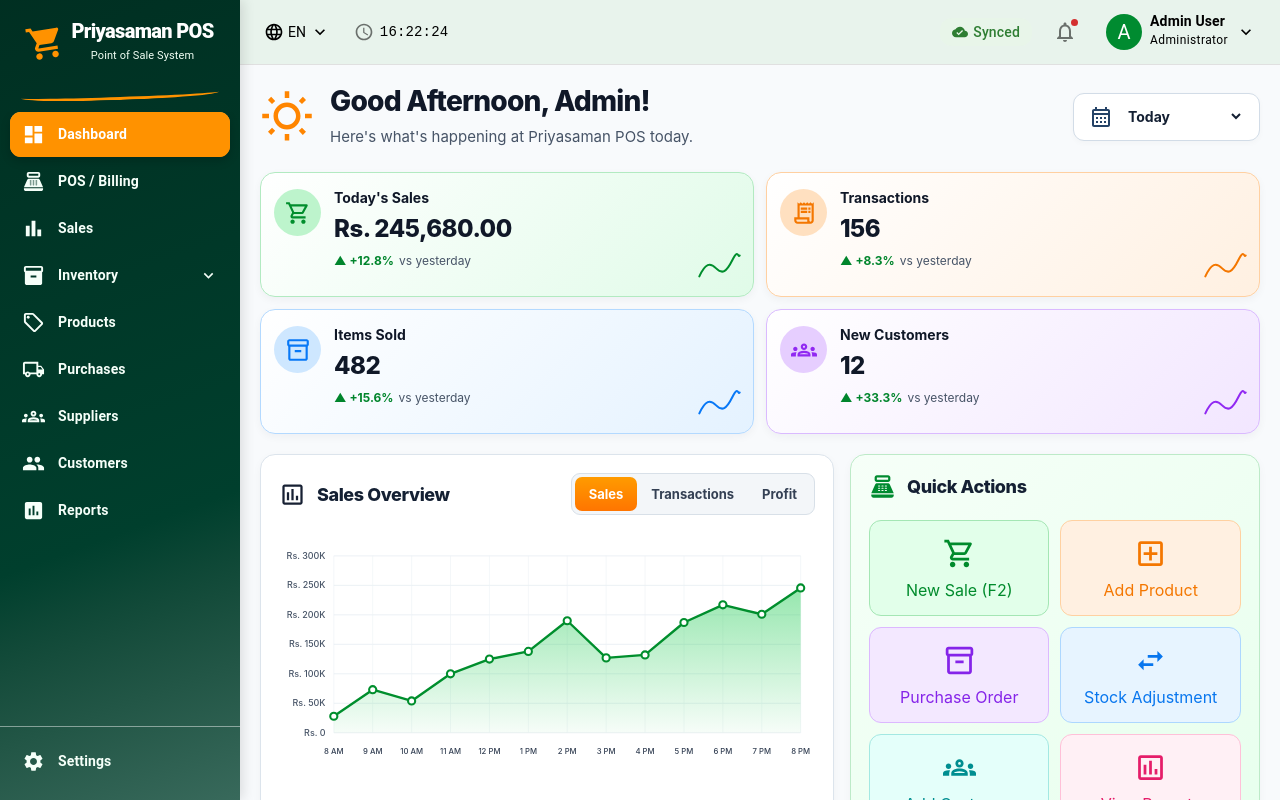
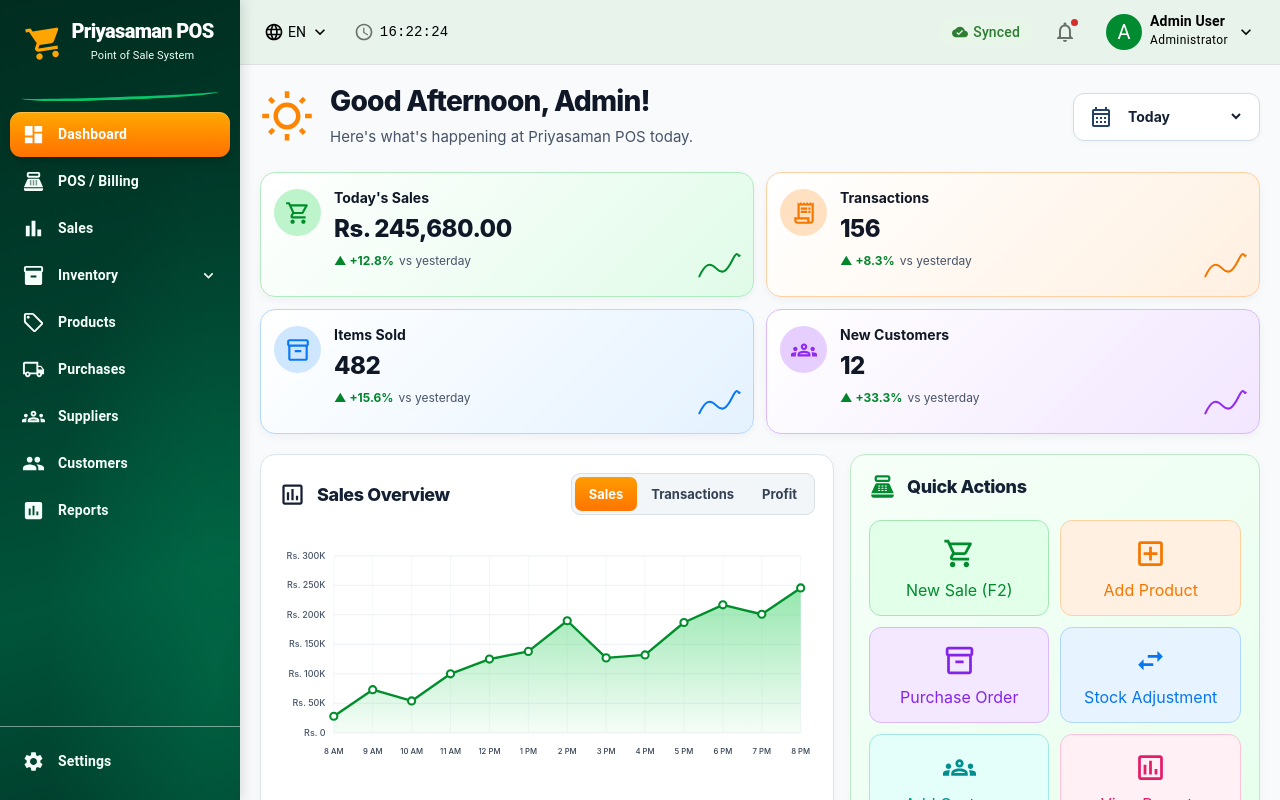
Before and after one commit to SriyanthaDeepal/priyasaman_pos_system, a React (Vite) app in the folder frontend/: page / in a window 1280 px wide. Built offline with nearby package versions, Linux system fonts and the light colour scheme; what @zxing/library would draw is missing.

Commit message:
fix(theme): preserve original emerald gradient orange navigation and header

```diff
--- a/frontend/src/layouts/MainLayout/theme.css
+++ b/frontend/src/layouts/MainLayout/theme.css
@@ -1,11 +1,11 @@
 /* Shared POS theme tokens: all overrides are scoped to the application root. */
-.pos-themed-root .ps-sidebar{background:linear-gradient(160deg,color-mix(in srgb,var(--pos-primary) 75%,black),var(--pos-primary) 65%,color-mix(in srgb,var(--pos-primary) 78%,white))!important}
-.pos-themed-root .ps-sidebar-nav-row-active,.pos-themed-root .ps-sidebar-item-active.MuiListItemButton-root,.pos-themed-root .ps-sidebar-subitem-active.MuiListItemButton-root{background:var(--pos-accent)!important}
-.pos-themed-root .ps-sidebar-brand-icon{color:var(--pos-accent)}
-.pos-themed-root .ps-sidebar-brand-curve{border-bottom-color:var(--pos-accent)}
-.pos-themed-root .ps-sidebar-item:focus-visible,.pos-themed-root .ps-sidebar-subitem:focus-visible{outline-color:var(--pos-accent)}
-.pos-themed-root .pos-themed-header.MuiAppBar-root{background-color:var(--pos-header)!important}
-.pos-themed-root button:not(.MuiButtonBase-root):not(.st-preset):not(.st-reset):not(.st-nav-item):not(.st-preview-main button):not(.st-save){accent-color:var(--pos-button)}
-.pos-themed-root .MuiButton-containedPrimary{background-color:var(--pos-button)!important}
-.pos-themed-root .MuiButton-outlinedPrimary{color:var(--pos-primary)!important;border-color:var(--pos-primary)!important}
-.pos-themed-root .MuiCheckbox-colorPrimary.Mui-checked,.pos-themed-root .MuiRadio-colorPrimary.Mui-checked,.pos-themed-root .MuiSwitch-colorPrimary.Mui-checked{color:var(--pos-primary)}
+.pos-themed-root:not(.pos-theme-original) .ps-sidebar{background:linear-gradient(160deg,color-mix(in srgb,var(--pos-primary) 75%,black),var(--pos-primary) 65%,color-mix(in srgb,var(--pos-primary) 78%,white))!important}
+.pos-themed-root:not(.pos-theme-original) .ps-sidebar-nav-row-active,.pos-themed-root:not(.pos-theme-original) .ps-sidebar-item-active.MuiListItemButton-root,.pos-themed-root:not(.pos-theme-original) .ps-sidebar-subitem-active.MuiListItemButton-root{background:var(--pos-accent)!important}
+.pos-themed-root:not(.pos-theme-original) .ps-sidebar-brand-icon{color:var(--pos-accent)}
+.pos-themed-root:not(.pos-theme-original) .ps-sidebar-brand-curve{border-bottom-color:var(--pos-accent)}
+.pos-themed-root:not(.pos-theme-original) .ps-sidebar-item:focus-visible,.pos-themed-root:not(.pos-theme-original) .ps-sidebar-subitem:focus-visible{outline-color:var(--pos-accent)}
+.pos-themed-root:not(.pos-theme-original) .pos-themed-header.MuiAppBar-root{background-color:var(--pos-header)!important}
+.pos-themed-root:not(.pos-theme-original) button:not(.MuiButtonBase-root):not(.st-preset):not(.st-reset):not(.st-nav-item):not(.st-preview-main button):not(.st-save){accent-color:var(--pos-button)}
+.pos-themed-root:not(.pos-theme-original) .MuiButton-containedPrimary{background-color:var(--pos-button)!important}
+.pos-themed-root:not(.pos-theme-original) .MuiButton-outlinedPrimary{color:var(--pos-primary)!important;border-color:var(--pos-primary)!important}
+.pos-themed-root:not(.pos-theme-original) .MuiCheckbox-colorPrimary.Mui-checked,.pos-themed-root:not(.pos-theme-original) .MuiRadio-colorPrimary.Mui-checked,.pos-themed-root:not(.pos-theme-original) .MuiSwitch-colorPrimary.Mui-checked{color:var(--pos-primary)}
```
